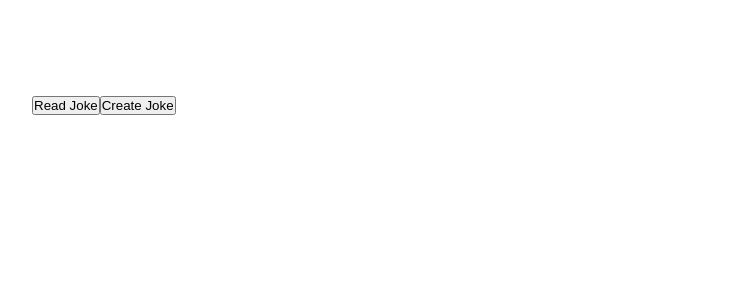
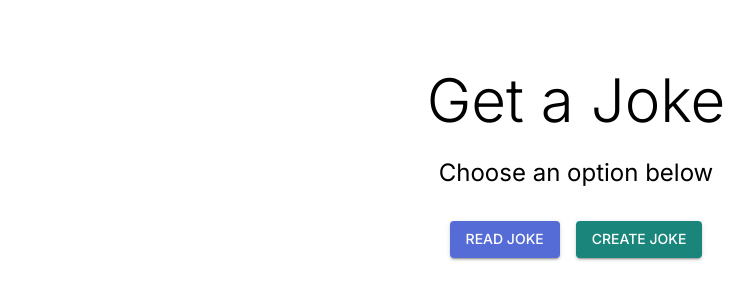
Before and after one commit to ruwanliyanage123/joke-hub-app, a Next.js app: page / in a window 1280 px wide. Shown: the top 300 px of the page, without its empty margins (64-818 px from the left). Built offline with nearby package versions, Linux system fonts and the light colour scheme.

Commit message:
Add modification for the UI

```diff
--- a/package.json
+++ b/package.json
@@ -9,6 +9,10 @@
     "lint": "next lint"
   },
   "dependencies": {
+    "@emotion/react": "^11.13.0",
+    "@emotion/styled": "^11.13.0",
+    "@mui/icons-material": "^5.16.5",
+    "@mui/material": "^5.16.5",
     "axios": "^1.7.2",
     "next": "14.2.5",
     "react": "^18",
--- a/pages/index.js
+++ b/pages/index.js
@@ -1,9 +1,30 @@
 import Head from "next/head";
 import { Inter } from "next/font/google";
-import styles from "@/styles/Home.module.css";
 import { useRouter } from "next/router";
+import { Button, Container, Typography, Box } from "@mui/material";
+import { createTheme, ThemeProvider } from "@mui/material/styles";
 
 const inter = Inter({ subsets: ["latin"] });
+
+const theme = createTheme({
+  palette: {
+    primary: {
+      main: "#556cd6",
+    },
+    secondary: {
+      main: "#19857b",
+    },
+    error: {
+      main: "#ff4400",
+    },
+    background: {
+      default: "#fff",
+    },
+  },
+  typography: {
+    fontFamily: "Inter, Arial",
+  },
+});
 
 export default function Home() {
   const router = useRouter();
@@ -19,33 +40,38 @@ export default function Home() {
   return (
     <>
       <Head>
-        <title>Create Next App</title>
+        <title>Get a Joke</title>
         <meta name="description" content="Generated by create next app" />
         <meta name="viewport" content="width=device-width, initial-scale=1" />
         <link rel="icon" href="/favicon.ico" />
       </Head>
-      <main className={`${styles.main} ${inter.className}`}>
-        <div className={styles.description}>
-          <div className={styles.buttons}>
-            <button
-              className={styles.button}
-              onClick={() => {
-                navigateToReadJoke();
-              }}
+      <ThemeProvider theme={theme}>
+        <Container maxWidth="sm" sx={{ textAlign: "center", marginTop: 8 }}>
+          <Typography variant="h2" component="h1" gutterBottom>
+            Get a Joke
+          </Typography>
+          <Typography variant="h5" component="h2" gutterBottom>
+            Choose an option below
+          </Typography>
+          <Box sx={{ marginTop: 4 }}>
+            <Button
+              variant="contained"
+              color="primary"
+              sx={{ marginRight: 2 }}
+              onClick={navigateToReadJoke}
             >
               Read Joke
-            </button>
-            <button
-              className={styles.button}
-              onClick={() => {
-                navigateToCreateJoke();
-              }}
+            </Button>
+            <Button
+              variant="contained"
+              color="secondary"
+              onClick={navigateToCreateJoke}
             >
               Create Joke
-            </button>
-          </div>
-        </div>
-      </main>
+            </Button>
+          </Box>
+        </Container>
+      </ThemeProvider>
     </>
   );
 }
```
Also changed, not shown: 1 other file (tests, documents, lock files or other folders).
